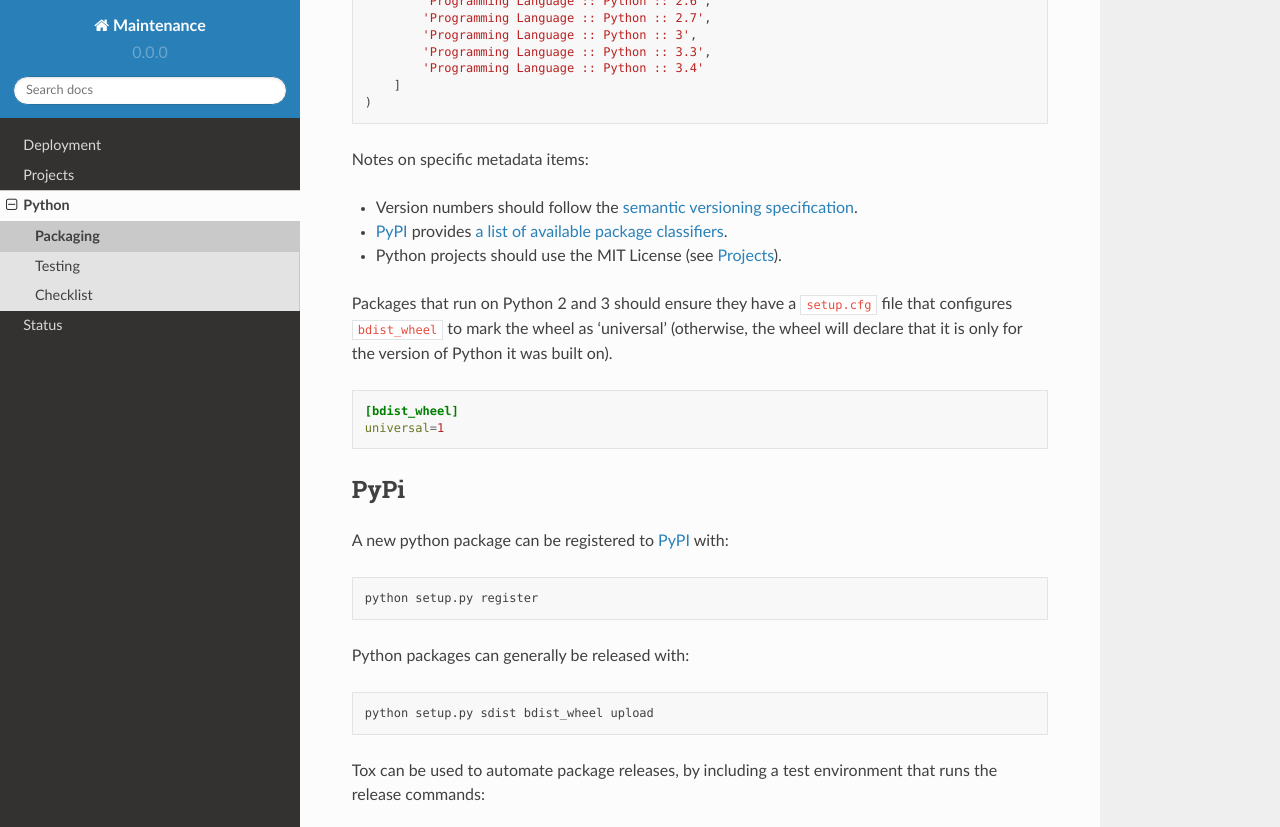
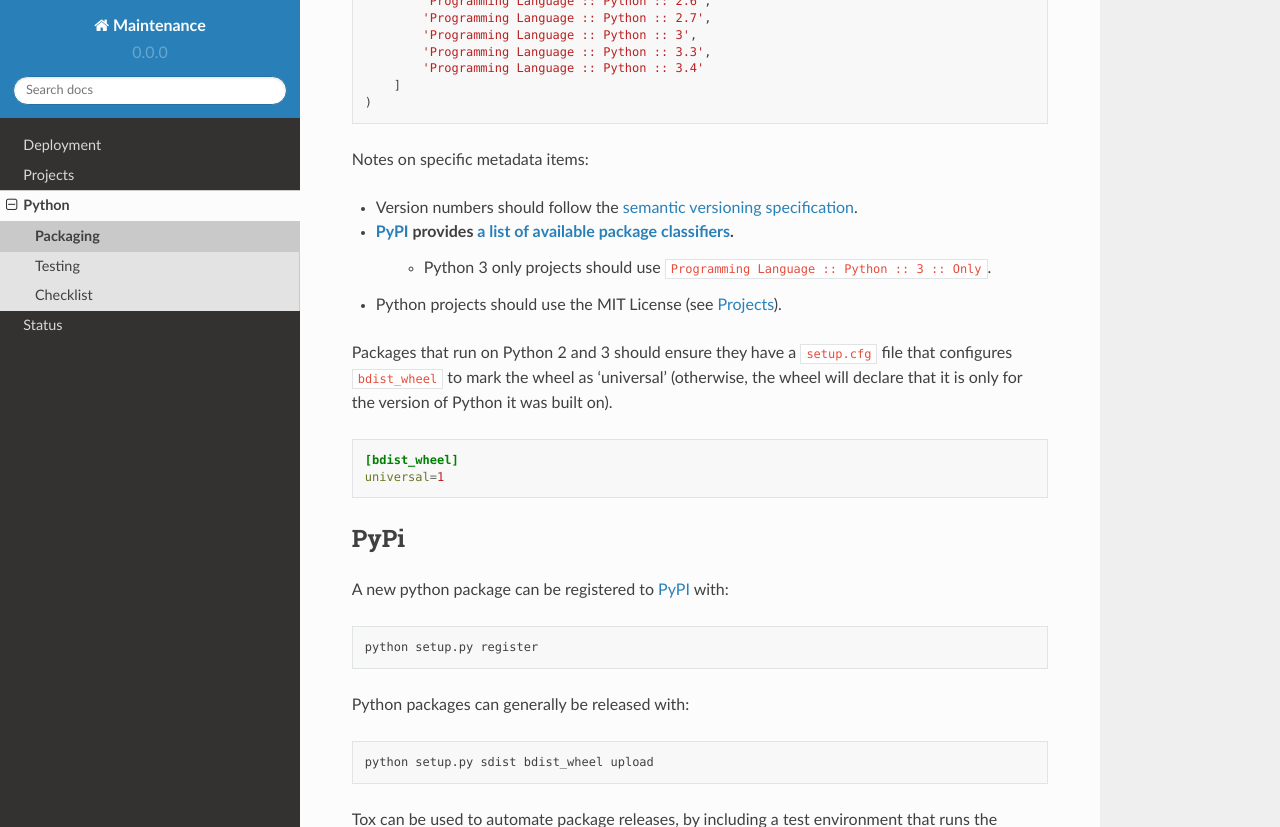
Before and after one commit to kragniz/maintenance, a Sphinx documentation site: the page built from docs/python/packaging.rst, in a window 1280 px wide and 900 px high, scrolled down 687 px, cut to the strip 0-827 px from the top of the window. Built offline with Sphinx 7.4.7 and the Read the Docs theme 2.0.0, drawn with Linux system fonts in a browser that asks for light colours; pages that are not in the unit, such as notebooks, are missing from menus.

Commit message:
Added not on py3 only classifier

```diff
--- a/docs/python/packaging.rst
+++ b/docs/python/packaging.rst
@@ -10,6 +10,7 @@
 
 - Version numbers should follow the `semantic versioning specification`_.
 - PyPI_ provides `a list of available package classifiers <classifiers_>`_.
+    - Python 3 only projects should use ``Programming Language :: Python :: 3 :: Only``.
 - Python projects should use the MIT License (see :doc:`/projects/index`).
 
 Packages that run on Python 2 and 3 should ensure they have a :file:`setup.cfg` file that configures ``bdist_wheel`` to mark the wheel as 'universal' (otherwise, the wheel will declare that it is only for the version of Python it was built on).
```
